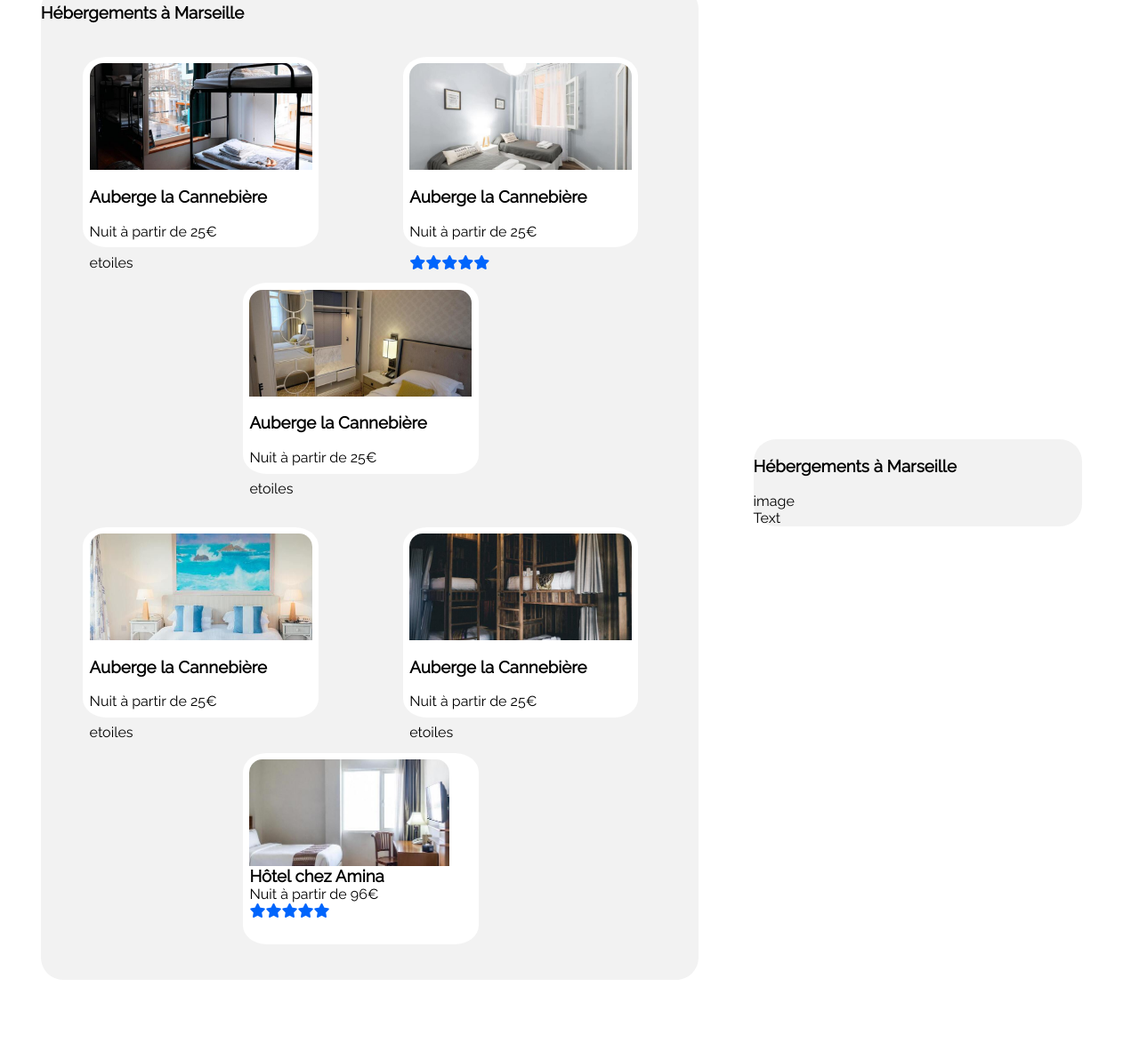
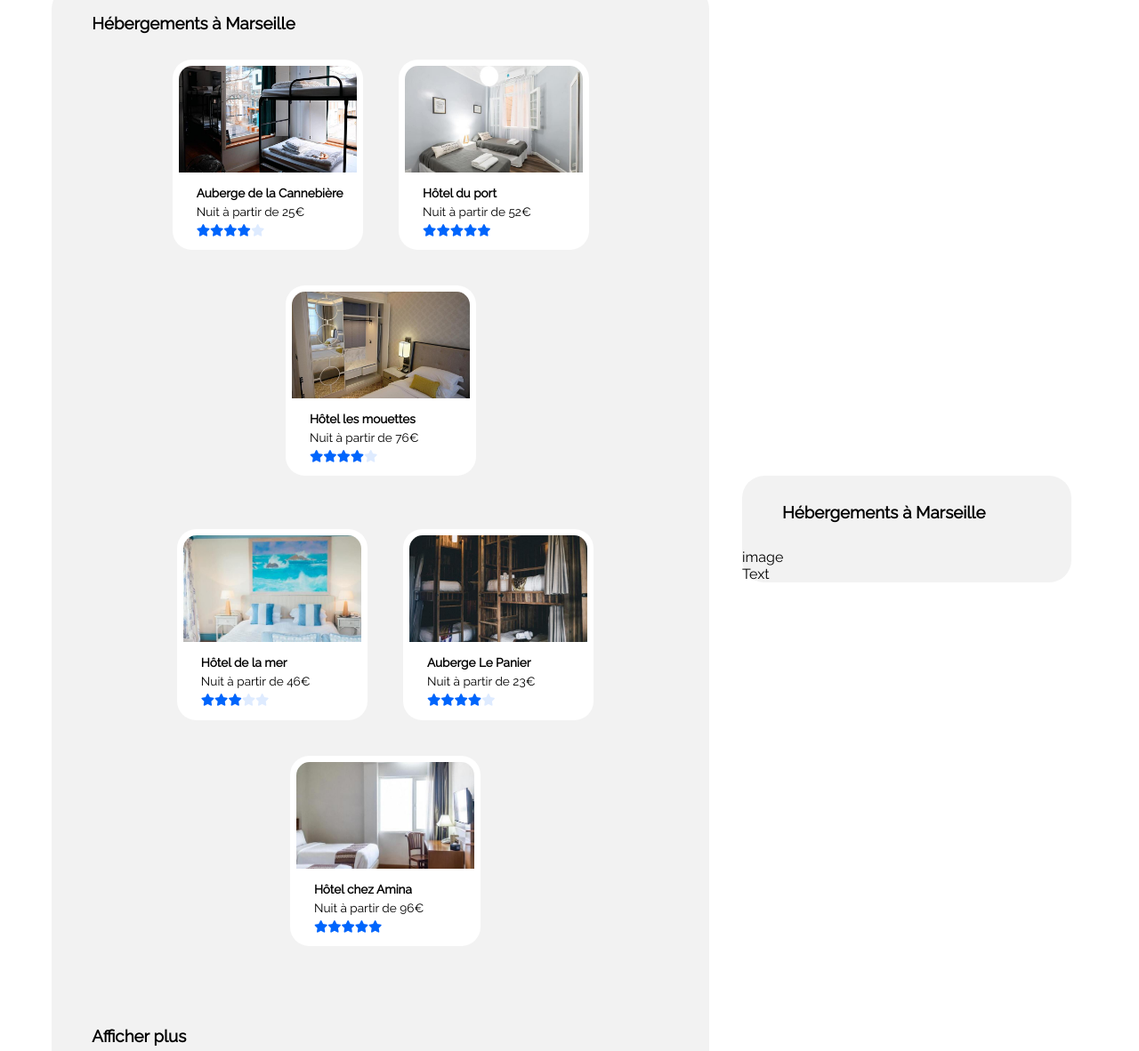
Before and after one commit to d3li974/PayetMarc_2_23062021, a plain HTML site: page index.html in a window 1280 px wide. Shown: the part 410-1592 px from the top of the page at 89% size. Before the commit the page ends 1520 px from the top, so only its background shows below. Drawn offline with Linux system fonts and the light colour scheme.

Commit message:
hebergement filtres OK

```diff
--- a/index.html
+++ b/index.html
@@ -71,72 +71,32 @@
             <article class="fSpaceAround fStart">
                 <div class="contHeb backGris">
                     <h3>Hébergements à Marseille</h3>
-                    <div class="cCont1 fSpaceAround">
+                    <div class="cCont1 fSpaceBetween fCenter">
                         <div class="imgBoite">
+                            <div class="imgText">
                             <div class="imgHeb1"></div>
-                            <div class="imgText fColSpaceAround">
+                            <div class="imgTextPos">
                                 <div>
-                                    <h3>Auberge la Cannebière</h3>
-                                    <p>Nuit à partir de 25€</p>
-                                </div>
-                                <div> etoiles</div>
-                            </div>
-                        </div>
-                        <div class="imgBoite">
-                            <div class="imgHeb2"></div>
-                            <div class="imgText">
-                                <div>
-                                    <h3>Auberge la Cannebière</h3>
-                                    <p>Nuit à partir de 25€</p>
+                                    <h4 class="NoBorder padText">Auberge de la Cannebière</h4>
+                                    <p class="NoBorder padText">Nuit à partir de 25€</p>
                                 </div>
                                 <div class="fCenter fStart Bleufoncé">
                                     <div><i class="fas fa-star"></i></div>
                                     <div><i class="fas fa-star"></i></div>
                                     <div><i class="fas fa-star"></i></div>
                                     <div><i class="fas fa-star"></i></div>
-                                    <div><i class="fas fa-star"></i></div>
+                                    <div class="Bleuclair"><i class="fas fa-star"></i></div>
                                 </div>
                             </div>
-                        </div>
-                        <div class="imgBoite">
-                            <div class="imgHeb3"></div>
-                            <div class="imgText">
-                                <div>
-                                    <h3>Auberge la Cannebière</h3>
-                                    <p>Nuit à partir de 25€</p>
-                                </div>
-                                <div> etoiles</div>
-                            </div>
-                        </div>
-                    </div>
-                    <div class="cCont2 fSpaceAround">
-                        <div class="imgBoite">
-                            <div class="imgHeb4"></div>
-                            <div class="imgText">
-                                <div>
-                                    <h3>Auberge la Cannebière</h3>
-                                    <p>Nuit à partir de 25€</p>
-                                </div>
-                                <div> etoiles</div>
-                            </div>
-                        </div>
-                        <div class="imgBoite">
-                            <div class="imgHeb5"></div>
-                            <div class="imgText">
-                                <div>
-                                    <h3>Auberge la Cannebière</h3>
-                                    <p>Nuit à partir de 25€</p>
-                                </div>
-                                <div> etoiles</div>
                             </div>
                         </div>
                         <div class="imgBoite">
                             <div class="imgText">
-                            <div class="imgHeb6"></div>
-                            <div>
+                            <div class="imgHeb2"></div>
+                            <div class="imgTextPos">
                                 <div>
-                                    <h3 class="NoBorder">Hôtel chez Amina</h3>
-                                    <p class="NoBorder">Nuit à partir de 96€</p>
+                                    <h4 class="NoBorder padText">Hôtel du port</h4>
+                                    <p class="NoBorder padText">Nuit à partir de 52€</p>
                                 </div>
                                 <div class="fCenter fStart Bleufoncé">
                                     <div><i class="fas fa-star"></i></div>
@@ -148,8 +108,82 @@
                             </div>
                             </div>
                         </div>
-
+                        <div class="imgBoite">
+                            <div class="imgText">
+                            <div class="imgHeb3"></div>
+                            <div class="imgTextPos">
+                                <div>
+                                    <h4 class="NoBorder padText">Hôtel les mouettes</h4>
+                                    <p class="NoBorder padText">Nuit à partir de 76€</p>
+                                </div>
+                                <div class="fCenter fStart Bleufoncé">
+                                    <div><i class="fas fa-star"></i></div>
+                                    <div><i class="fas fa-star"></i></div>
+                                    <div><i class="fas fa-star"></i></div>
+                                    <div><i class="fas fa-star"></i></div>
+                                    <div class="Bleuclair"><i class="fas fa-star"></i></div>
+                                </div>
+                            </div>
+                            </div>
+                        </div>
                     </div>
+                    <div class="cCont2 fSpaceBetween fCenter">
+                        <div class="imgBoite">
+                            <div class="imgText">
+                            <div class="imgHeb4"></div>
+                            <div class="imgTextPos">
+                                <div>
+                                    <h4 class="NoBorder padText">Hôtel de la mer</h4>
+                                    <p class="NoBorder padText">Nuit à partir de 46€</p>
+                                </div>
+                                <div class="fCenter fStart Bleufoncé">
+                                    <div><i class="fas fa-star"></i></div>
+                                    <div><i class="fas fa-star"></i></div>
+                                    <div><i class="fas fa-star"></i></div>
+                                    <div class="Bleuclair"><i class="fas fa-star"></i></div>
+                                    <div class="Bleuclair"><i class="fas fa-star"></i></div>
+                                </div>
+                            </div>
+                            </div>
+                        </div>
+                        <div class="imgBoite">
+                            <div class="imgText">
+                            <div class="imgHeb5"></div>
+                            <div class="imgTextPos">
+                                <div>
+                                    <h4 class="NoBorder padText">Auberge Le Panier</h4>
+                                    <p class="NoBorder padText">Nuit à partir de 23€</p>
+                                </div>
+                                <div class="fCenter fStart Bleufoncé">
+                                    <div><i class="fas fa-star"></i></div>
+                                    <div><i class="fas fa-star"></i></div>
+                                    <div><i class="fas fa-star"></i></div>
+                                    <div><i class="fas fa-star"></i></div>
+                                    <div class="Bleuclair"><i class="fas fa-star"></i></div>
+                                </div>
+                            </div>
+                            </div>
+                        </div>
+                        <div class="imgBoite">
+                            <div class="imgText">
+                            <div class="imgHeb6"></div>
+                            <div class="imgTextPos">
+                                <div>
+                                    <h4 class="NoBorder padText">Hôtel chez Amina</h4>
+                                    <p class="NoBorder padText">Nuit à partir de 96€</p>
+                                </div>
+                                <div class="fCenter fStart Bleufoncé">
+                                    <div><i class="fas fa-star"></i></div>
+                                    <div><i class="fas fa-star"></i></div>
+                                    <div><i class="fas fa-star"></i></div>
+                                    <div><i class="fas fa-star"></i></div>
+                                    <div><i class="fas fa-star"></i></div>
+                                </div>
+                            </div>
+                            </div>
+                        </div>
+                    </div>
+                    <div><h3>Afficher plus</h3></div>
                 </div>
 
                 <!-- Populaire debut-->
--- a/style.css
+++ b/style.css
@@ -206,36 +206,53 @@ h2{
     margin-top: 40px;
 }
 /* Hebergement */
+h3{
+    margin-top: 30px;
+    margin-bottom: 30px;
+    margin-left: 45px;
+}
 .contHeb{
     width: 60%;
     height: 100%;
-    background-color: #F2F2F2;
     border-radius: 25px 25px 25px 25px;
-    margin-right: 50px;
+    margin-right: 0px;
     margin-top: 40px;
-    min-width: 300px;
+
+
 
 }
 .imgBoite{
     display: flexbox;
-    width: 30%;
+    width: 25%;
     height: 200px;
     background-color: white;
     padding: 1%;
     border-radius: 10%;
-    margin: 20px;
-    min-width: 250px;
+    min-width: 200px;
+    margin-right: 10px;
+    margin-bottom: 40px;
+    margin-left: 30px;
+
 }
 .imgText{
-    width: 90%;
+    width: 100%;
     height:50%;
+    font-size: 85%;
+}
+.padText{
+    padding-bottom: 5px;
+}
+.imgTextPos{
+    margin-top: 15px;
+    margin-left: 20px;
 }
 .cCont1{
-    padding-right: 20px;
+    margin-left: 0px;
     padding-bottom: 20px;
     padding-right: 20px;
 }
 .cCont2{
+    margin-left: 10px;
     padding-bottom: 20px;
     padding-right: 20px;
 }
```
